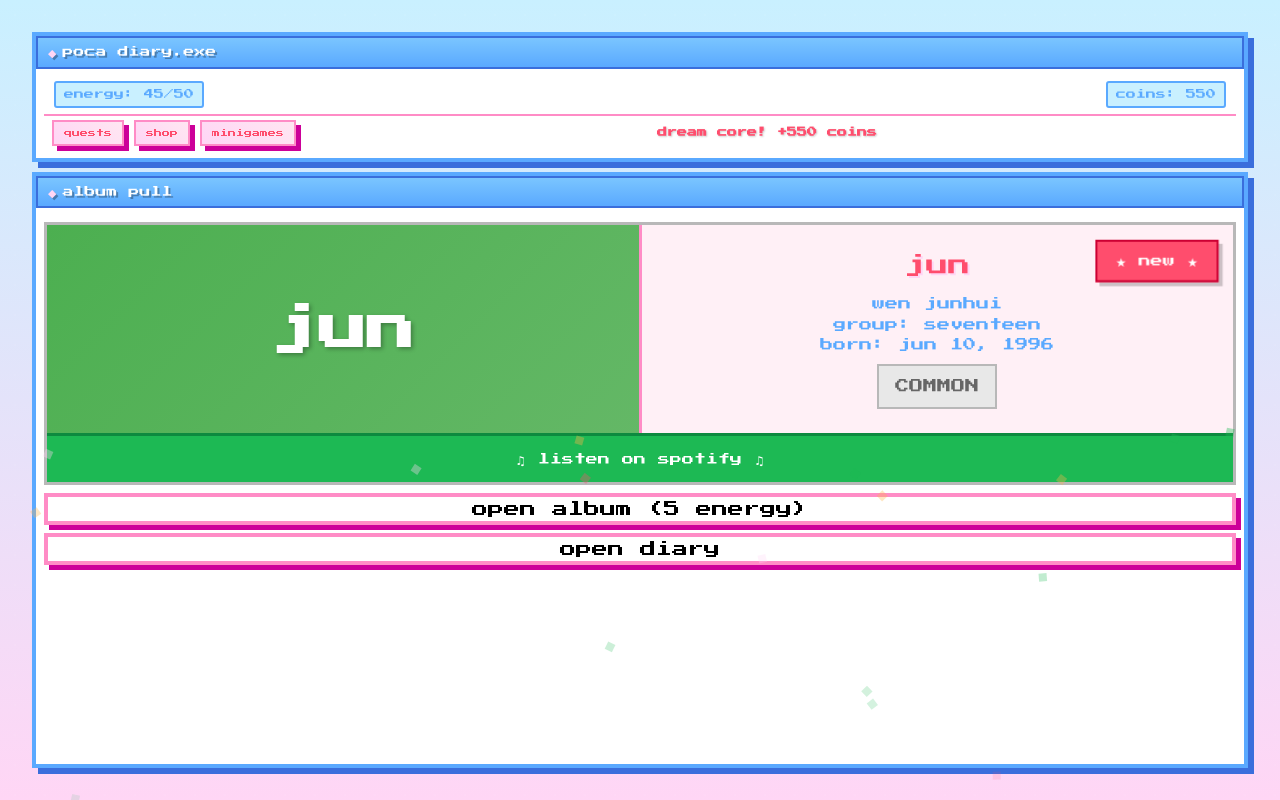
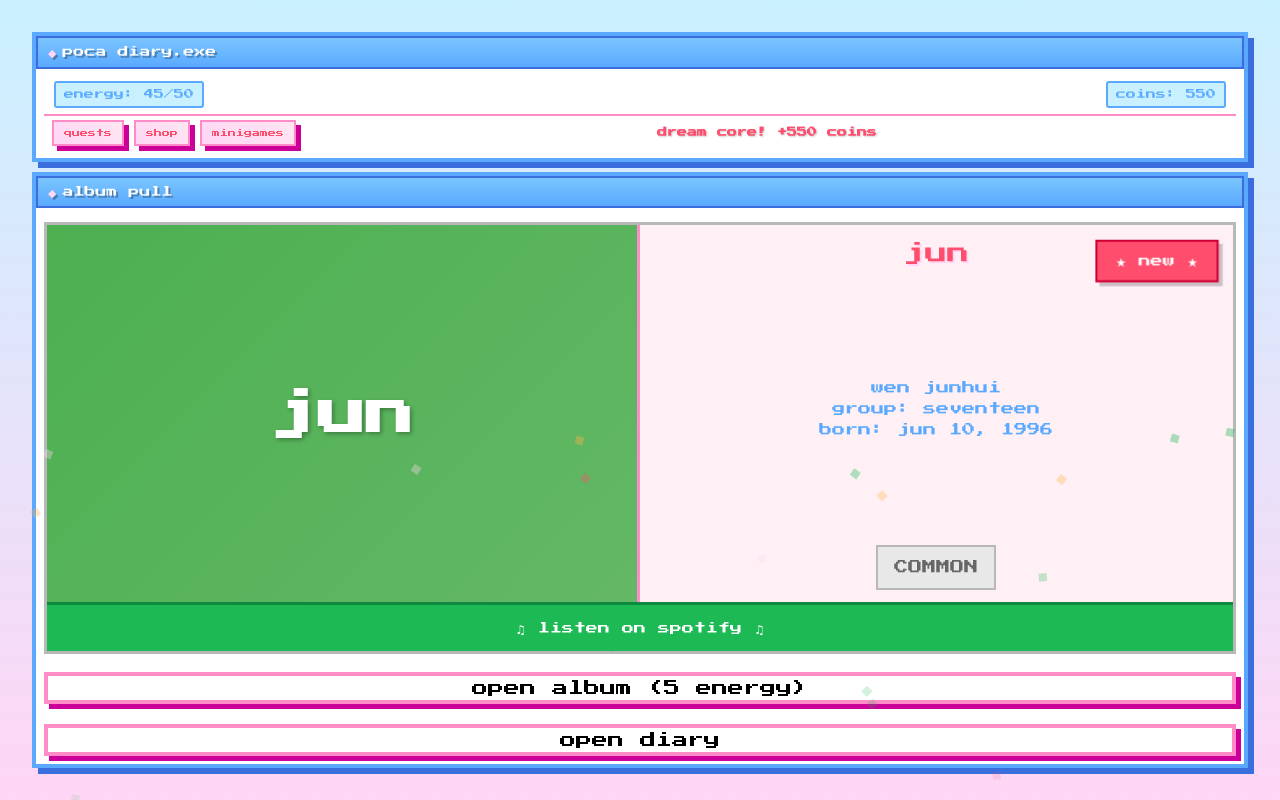
Before and after one commit to serena-ni/poca-diary, a plain HTML site: page index.html in a window 1280 px wide. Both pictures are taken after a click on the button "open album (5 energy)". Drawn offline with nearby package versions, Linux system fonts and the light colour scheme.

Commit message:
fixed spacing and button sizes

```diff
--- a/script.js
+++ b/script.js
@@ -883,7 +883,7 @@ function shuffleArray(array) {
 function renderMemoryStage() {
   minigamePlay.innerHTML = `
     <div class="minigame-title">memory stage</div>
-    <div class="minigame-subtitle">match all pairs before the crowd fades.</div>
+    <div class="minigame-subtitle">match all pairs.</div>
     <div class="memory-actions">
       <button id="memoryStartBtn">start round</button>
     </div>
--- a/style.css
+++ b/style.css
@@ -626,6 +626,8 @@ body::before {
   display: flex;
   flex-direction: column;
   transition: transform 0.3s ease;
+  flex: 1;
+  min-height: 0;
 }
 
 .card.bounce {
@@ -651,7 +653,8 @@ body::before {
 
 .card-content {
   display: flex;
-  height: clamp(240px, 32vh, 420px);
+  flex: 1;
+  min-height: 0;
 }
 
 .card-image-section {
@@ -662,6 +665,7 @@ body::before {
   background: #ffffff;
   border-right: 3px solid #ff8cc6;
   padding: 12px;
+  min-height: 0;
 }
 
 .card-fallback-name {
@@ -692,11 +696,12 @@ body::before {
   flex: 1;
   display: flex;
   flex-direction: column;
-  justify-content: center;
+  justify-content: space-between;
   align-items: center;
-  gap: 8px;
-  padding: 10px 12px;
+  gap: 6px;
+  padding: 12px 14px;
   text-align: center;
+  min-height: 0;
 }
 
 .card h2 {
@@ -799,7 +804,15 @@ button {
   box-shadow: 5px 5px 0px #cc0099;
   transition: all 0.08s ease;
   position: relative;
-  color: #660033;
+  color: #8b3b66;
+}
+
+.card-window button {
+  margin-top: 10px;
+}
+
+.card-window button + button {
+  margin-top: 12px;
 }
 
 button:hover {
```
